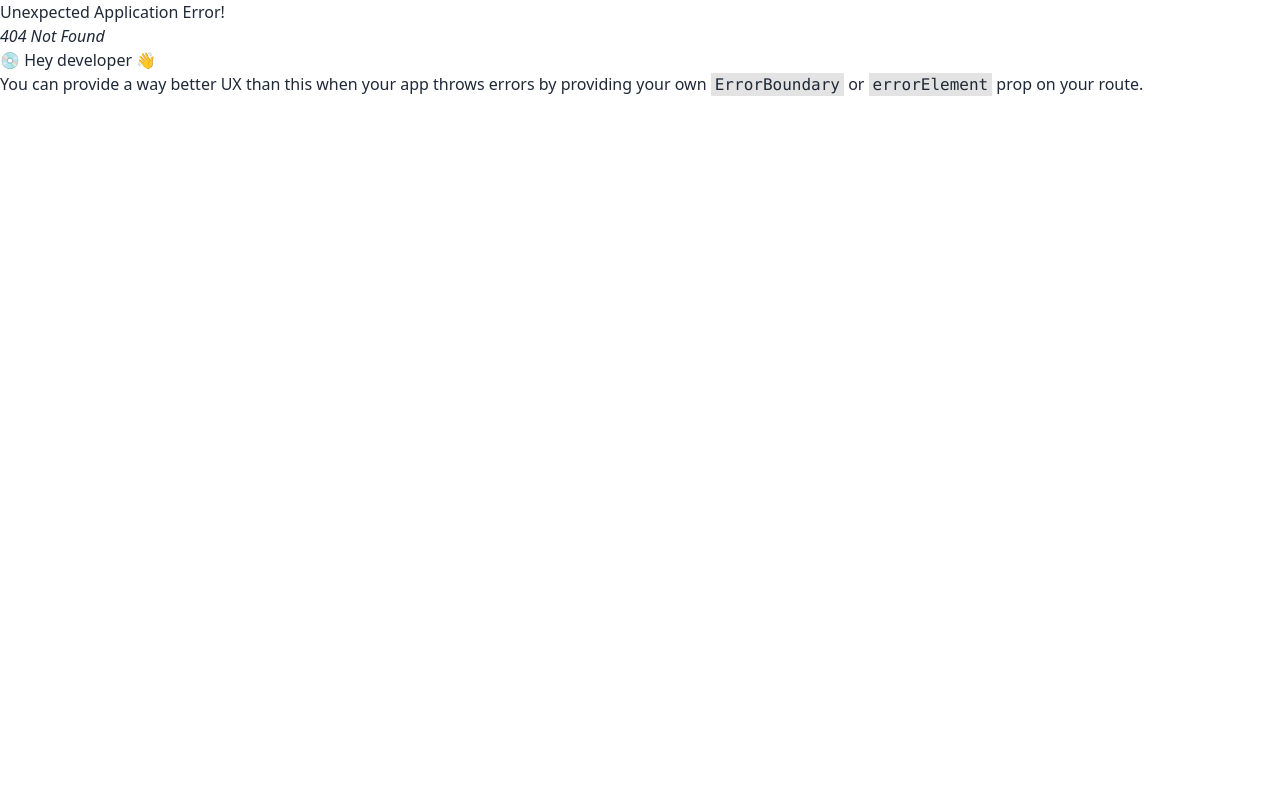
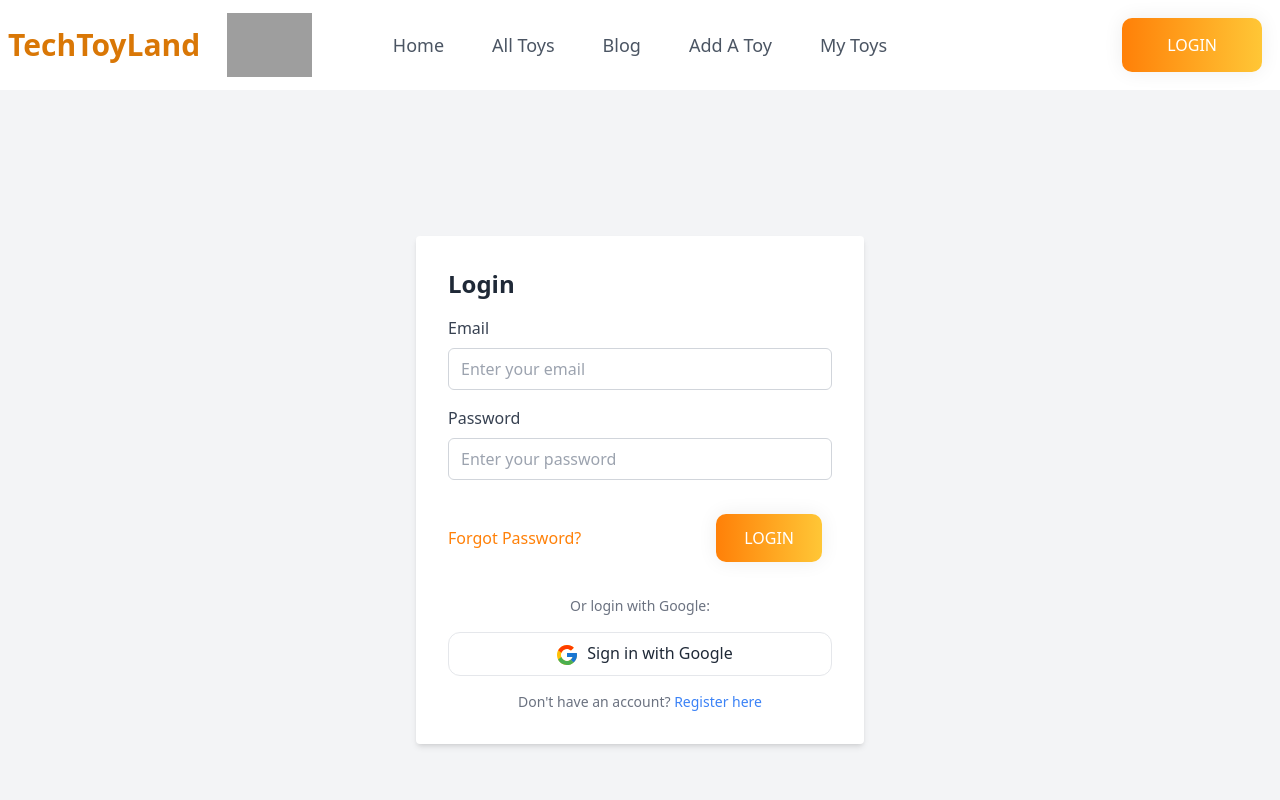
Before and after one commit to mrnalve/TechToyLand-client-side, a React (Vite) app: page /login in a window 1280 px wide. Before the commit this address had no page. Shown: the top 800 px of the page. Built offline with nearby package versions, Linux system fonts and the light colour scheme; grey boxes are pictures that could not be loaded.

Commit message:
Added login page

```diff
--- /dev/null
+++ b/src/Login/Login.css
@@ -0,0 +1,20 @@
+
+         .btn-login {
+            background-image: linear-gradient(to right, #50C9C3 0%, #96DEDA  51%, #50C9C3  100%);
+            margin: 10px;
+            padding: 15px 45px;
+            text-align: center;
+            text-transform: uppercase;
+            transition: 0.5s;
+            background-size: 200% auto;
+            color: white;
+            box-shadow: 0 0 20px #eee;
+            border-radius: 10px;
+            display: block;
+          }
+
+          .btn-login:hover {
+            background-position: right center; /* change the direction of the change here */
+            color: #fff;
+            text-decoration: none;
+          }
--- a/src/Login/Login.jsx
+++ b/src/Login/Login.jsx
@@ -1,11 +1,104 @@
-import React from 'react';
+import React, { useState } from "react";
+import { FcGoogle } from "react-icons/fc";
+import { Link } from "react-router-dom";
+import './Login.css'
 
 const Login = () => {
-    return (
-        <div>
-            <h2>this is login page</h2>
-        </div>
-    );
+  const [error, setError] = useState("");
+
+  const handleLogin = (e) => {
+    e.preventDefault();
+
+    const form = e.target
+    const email = form.email.value
+    const password = form.password.value
+    // email and password validation
+    let errorMessage = "";
+    if (!email) {
+      errorMessage = "Please enter your email.";
+    } else if (!password) {
+      errorMessage = "Please enter your password.";
+    } else {
+      // Email validation
+      const emailRegex = /^[^\s@]+@[^\s@]+\.[^\s@]+$/;
+      if (!emailRegex.test(email)) {
+        errorMessage = "Please enter a valid email address.";
+      }
+
+      // Password validation
+      const passwordRegex = /^(?=.*\d)(?=.*[a-z])(?=.*[A-Z])[0-9a-zA-Z]{6,}$/;
+      if (!passwordRegex.test(password)) {
+        errorMessage =
+          "Password should be at least 6 characters long and include at least one uppercase letter, one lowercase letter, and one number.";
+      }
+    }
+    setError(errorMessage);
+  };
+  return (
+    <div className="flex items-center justify-center min-h-screen bg-gray-100">
+      <div className="bg-white p-8 rounded shadow-md w-full max-w-md">
+        <h2 className="text-2xl font-bold mb-4">Login</h2>
+        {error && <p className="text-red-500 mb-4">{error}</p>}
+        <form onSubmit={handleLogin}>
+          <div className="mb-4">
+            <label
+              htmlFor="email"
+              className="block text-gray-700 font-medium mb-2"
+            >
+              Email
+            </label>
+            <input
+              type="email"
+              id="email"
+              name="email"
+              className="w-full px-3 py-2 border border-gray-300 rounded-md focus:outline-none focus:ring focus:ring-[#ffc837]"
+              placeholder="Enter your email"
+            />
+          </div>
+          <div className="mb-6">
+            <label
+              htmlFor="password"
+              className="block text-gray-700 font-medium mb-2"
+            >
+              Password
+            </label>
+            <input
+              type="password"
+              id="password"
+              name="password"
+              className="w-full px-3 py-2 border border-gray-300 rounded-md focus:outline-none focus:ring focus:ring-[#ffc837]"
+              placeholder="Enter your password"
+            />
+          </div>
+          <div className="flex items-center justify-between mb-6">
+            <a href="#" className="text-[#ff8008] hover:underline">
+              Forgot Password?
+            </a>
+            <button
+              type="submit"
+              className="btn-grad"
+              style={{ padding: "12px 28px" }}
+            >
+              Login
+            </button>
+          </div>
+        </form>
+        <p className="text-center text-gray-500 text-sm mb-4">
+          Or login with Google:
+        </p>
+        <button className="border rounded-xl px-4 py-2 rounded-md w-full mb-4 hover:bg-slate-100 hover:scale-95 hover:transition-all">
+          <FcGoogle className="inline-block mx-2 h-6 w-auto" />
+          Sign in with Google
+        </button>
+        <p className="text-center text-gray-500 text-sm">
+          Don't have an account?{" "}
+          <Link to="/registration" className="text-blue-500 hover:underline">
+            Register here
+          </Link>
+        </p>
+      </div>
+    </div>
+  );
 };
 
 export default Login;
--- a/src/Shared/Navbar/Navbar.jsx
+++ b/src/Shared/Navbar/Navbar.jsx
@@ -62,7 +62,7 @@ const Navbar = () => {
         <ul className="menu menu-horizontal px-1">{list}</ul>
       </div>
       <div className="navbar-end">
-        <button className="btn-grad">Login</button>
+        <Link to={'/login'}><button className="btn-grad">Login</button></Link>
       </div>
     </div>
   );
```
Also changed, not shown: src/Routes/Router.jsx (+6 -1 lines).
